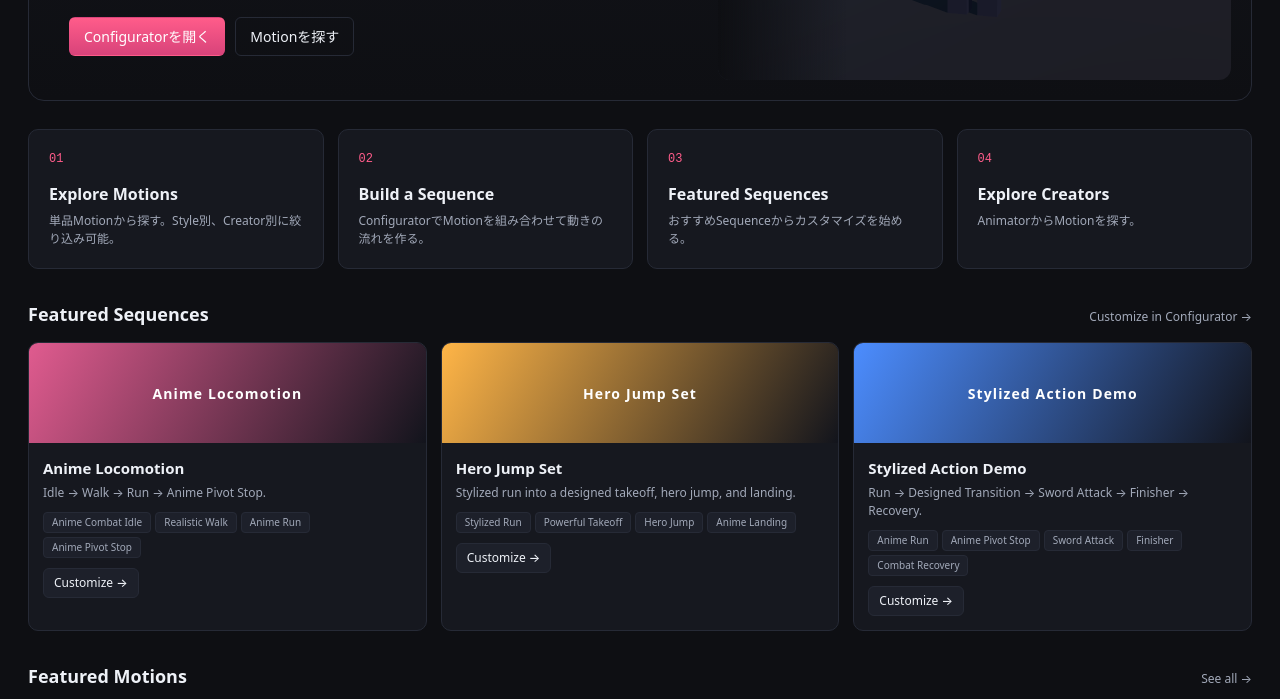
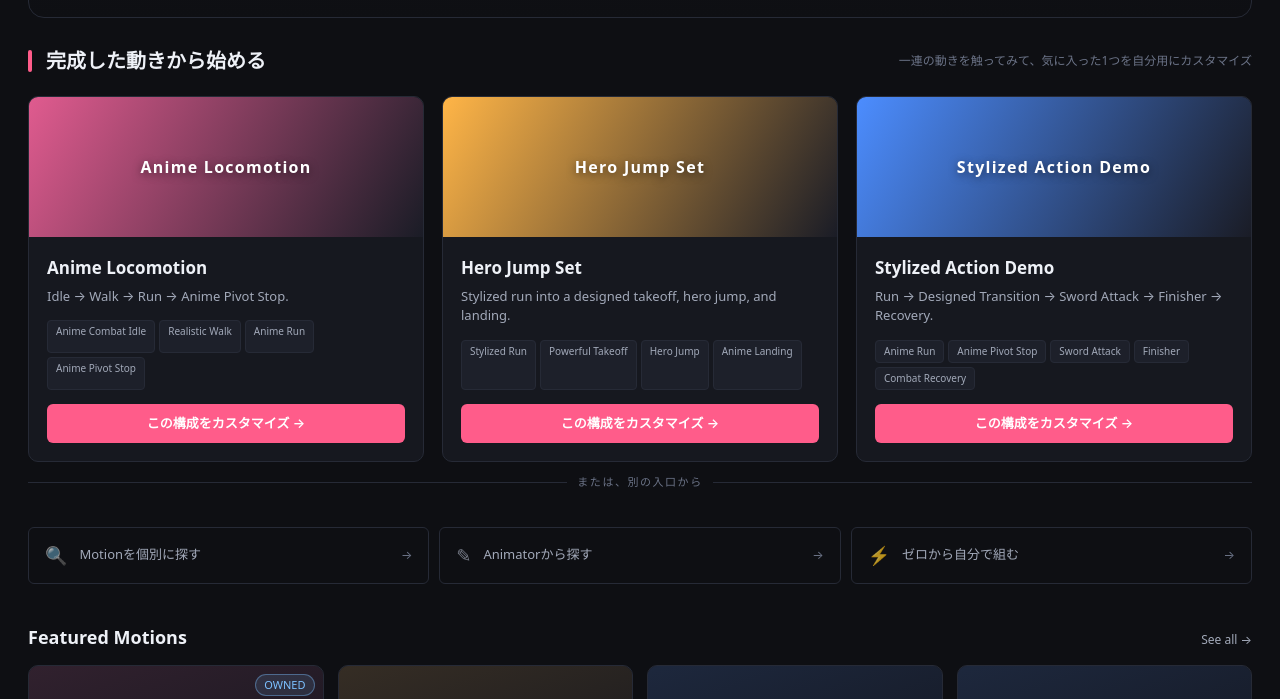
Before and after one commit to ogshaw03/Motion-Marketplace-Motion-Configurator, a website built with Vite: page index.html in a window 1280 px wide. Shown: the part 412-1111 px from the top of the page. Built offline with nearby package versions, Linux system fonts and the light colour scheme; animation ran at ten frames a second.

Commit message:
ux: simplify Top page - main door + small sub doors, less copy
- Hero: shorter headline, one primary CTA that scrolls to the main door
- Main door section: Featured Sequences promoted with large banners
  and prominent "この構成をカスタマイズ →" buttons — the intended
  first-time flow (start from a complete example, then edit)
- Sub doors: Motions / Creators / Configurator moved into a small,
  understated row below Featured Sequences (they are also in the nav
  header, so no need to be loud on the top screen)
- Featured Motions kept as subordinate content lower on the page
- Kills the previous 4-entry card grid that overloaded first-time users

```diff
--- a/src/pages/top.ts
+++ b/src/pages/top.ts
@@ -3,13 +3,6 @@ import { AppHeader } from '../components/header'
 import { MotionCard } from '../components/motion-card'
 import { href } from '../router'
 import { createPreview, type PreviewController } from '../three/preview'
-
-const ENTRIES: [string, string, string, string][] = [
-  ['01', 'Explore Motions', '単品Motionから探す。Style別、Creator別に絞り込み可能。', '/motions'],
-  ['02', 'Build a Sequence', 'ConfiguratorでMotionを組み合わせて動きの流れを作る。', '/configurator'],
-  ['03', 'Featured Sequences', 'おすすめSequenceからカスタマイズを始める。', '/#featured'],
-  ['04', 'Explore Creators', 'AnimatorからMotionを探す。', '/creators'],
-]
 
 export function TopPage(): HTMLElement {
   const featuredMotions = window.DB.motions.slice(0, 8)
@@ -29,50 +22,53 @@ export function TopPage(): HTMLElement {
     ])
   })
 
+  const scrollToFeatured = (e: Event) => {
+    e.preventDefault()
+    const el = document.getElementById('main-door')
+    if (el) el.scrollIntoView({ behavior: 'smooth', block: 'start' })
+  }
+
   const root = h('div', { class: 'app-main' }, [
     AppHeader(),
     h('div', { class: 'page' }, [
+      // Hero: minimal copy, one CTA
       h('div', { class: 'hero' }, [
         previewHost,
-        h('div', { style: 'position: relative; z-index: 2; max-width: 640px;' }, [
+        h('div', { style: 'position: relative; z-index: 2; max-width: 560px;' }, [
           h('div', { class: 'tag' }, ['Animator-Crafted Motion × Motion Configurator']),
           h('h1', {}, [
-            'プロのアニメーターがデザインした動きを、',
+            'プロが作った動きを、',
             h('br', {}, []),
-            'Web上で組み合わせて試して買う。',
+            'Webで組み立てて試す。',
           ]),
           h('p', { class: 'lead' }, [
-            'Run → Designed Transition → Jump → Landing。',
-            'カーコンフィギュレーター型の3D Configuratorで、',
-            '一連のSequenceとして構築・Preview・購入できるMotion Marketplace。',
+            '完成された動きの例から始めて、気に入った1つを自分の作品向けに組み替える。',
           ]),
           h('div', { class: 'cta-row' }, [
-            h('a', { class: 'btn primary', href: href('/configurator') }, ['Configuratorを開く']),
-            h('a', { class: 'btn ghost', href: href('/motions') }, ['Motionを探す']),
+            h('a', {
+              class: 'btn primary',
+              href: '#main-door',
+              onclick: scrollToFeatured,
+            }, ['▶ 完成した動きの例を見る']),
           ]),
         ]),
       ]),
 
-      h('div', { class: 'entry-grid' },
-        ENTRIES.map(([num, title, desc, path]) =>
-          h('a', { class: 'entry-card', href: href(path) }, [
-            h('span', { class: 'num' }, [num]),
-            h('h3', {}, [title]),
-            h('p', {}, [desc]),
-          ]),
-        ),
-      ),
-
-      h('div', { class: 'section-title' }, [
-        h('h2', {}, ['Featured Sequences']),
-        h('a', { class: 'link', href: href('/configurator') }, ['Customize in Configurator →']),
+      // Main door: Featured Sequences
+      h('div', { id: 'main-door' }, []),
+      h('div', { class: 'main-section-title' }, [
+        h('span', { class: 'mark' }, []),
+        h('h2', {}, ['完成した動きから始める']),
+        h('span', { class: 'desc' }, [
+          '一連の動きを触ってみて、気に入った1つを自分用にカスタマイズ',
+        ]),
       ]),
-      h('div', { class: 'featured-grid', id: 'featured' },
+      h('div', { class: 'featured-grid' },
         featuredSeq.map((s) =>
           h('a', { class: 'featured-card', href: href(`/configurator?seq=${s.id}`) }, [
             h('div', {
               class: 'banner',
-              style: `background: linear-gradient(120deg, ${s.thumbColor} 0%, #12141c 100%);`,
+              style: `background: linear-gradient(120deg, ${s.thumbColor} 0%, #1a1c26 100%);`,
             }, [s.name]),
             h('div', { class: 'body' }, [
               h('h3', {}, [s.name]),
@@ -83,12 +79,33 @@ export function TopPage(): HTMLElement {
                   return h('span', { class: 'step-tag' }, [m?.name ?? '?'])
                 }),
               ),
-              h('span', { class: 'btn small' }, ['Customize →']),
+              h('div', { class: 'cta' }, ['この構成をカスタマイズ →']),
             ]),
           ]),
         ),
       ),
 
+      // Sub doors: small
+      h('div', { class: 'mini-section-title' }, ['または、別の入口から']),
+      h('div', { class: 'sub-doors' }, [
+        h('a', { class: 'sub-door', href: href('/motions') }, [
+          h('span', { class: 'icon' }, ['🔍']),
+          h('span', { class: 'txt' }, ['Motionを個別に探す']),
+          h('span', { class: 'arrow' }, ['→']),
+        ]),
+        h('a', { class: 'sub-door', href: href('/creators') }, [
+          h('span', { class: 'icon' }, ['✎']),
+          h('span', { class: 'txt' }, ['Animatorから探す']),
+          h('span', { class: 'arrow' }, ['→']),
+        ]),
+        h('a', { class: 'sub-door', href: href('/configurator') }, [
+          h('span', { class: 'icon' }, ['⚡']),
+          h('span', { class: 'txt' }, ['ゼロから自分で組む']),
+          h('span', { class: 'arrow' }, ['→']),
+        ]),
+      ]),
+
+      // Featured Motions: subordinate
       h('div', { class: 'section-title' }, [
         h('h2', {}, ['Featured Motions']),
         h('a', { class: 'link', href: href('/motions') }, ['See all →']),
--- a/src/styles.css
+++ b/src/styles.css
@@ -1030,7 +1030,7 @@ button:disabled {
 .featured-grid {
   display: grid;
   grid-template-columns: repeat(3, 1fr);
-  gap: 14px;
+  gap: 18px;
 }
 
 .featured-card {
@@ -1039,46 +1039,167 @@ button:disabled {
   border-radius: var(--radius);
   overflow: hidden;
   cursor: pointer;
+  transition: border-color 0.15s, transform 0.15s;
+  display: flex;
+  flex-direction: column;
+}
+
+.featured-card:hover {
+  border-color: var(--accent);
+  transform: translateY(-3px);
 }
 
 .featured-card .banner {
-  height: 100px;
+  height: 140px;
   display: flex;
   align-items: center;
   justify-content: center;
   color: white;
   font-weight: 700;
   letter-spacing: 0.08em;
-  font-size: 14px;
+  font-size: 16px;
+  text-shadow: 0 2px 8px rgba(0, 0, 0, 0.5);
 }
 
 .featured-card .body {
-  padding: 14px;
+  padding: 18px;
+  flex: 1;
+  display: flex;
+  flex-direction: column;
 }
 
 .featured-card h3 {
-  margin: 0 0 4px 0;
-  font-size: 15px;
+  margin: 0 0 6px 0;
+  font-size: 17px;
+  font-weight: 600;
 }
 
 .featured-card p {
   color: var(--text-dim);
-  font-size: 12px;
-  margin: 0 0 10px 0;
+  font-size: 13px;
+  margin: 0 0 14px 0;
+  line-height: 1.5;
 }
 
 .featured-card .step-tags {
   display: flex;
   gap: 4px;
   flex-wrap: wrap;
-  margin-bottom: 10px;
+  margin-bottom: 14px;
+  flex: 1;
 }
 
 .featured-card .step-tag {
   font-size: 10px;
-  padding: 2px 8px;
+  padding: 3px 8px;
   border-radius: 4px;
   background: var(--bg-elev-2);
   color: var(--text-dim);
   border: 1px solid var(--border);
 }
+
+.featured-card .cta {
+  display: flex;
+  align-items: center;
+  justify-content: center;
+  gap: 6px;
+  padding: 10px 14px;
+  border-radius: var(--radius-sm);
+  background: var(--accent);
+  color: white;
+  font-weight: 600;
+  font-size: 13px;
+  margin-top: auto;
+}
+
+.featured-card:hover .cta {
+  background: #ff6d97;
+}
+
+/* Sub doors (Top page secondary entries) */
+.sub-doors {
+  display: grid;
+  grid-template-columns: repeat(3, 1fr);
+  gap: 10px;
+  margin-top: 36px;
+  margin-bottom: 40px;
+}
+
+.sub-door {
+  display: flex;
+  align-items: center;
+  gap: 12px;
+  padding: 14px 16px;
+  background: transparent;
+  border: 1px solid var(--border);
+  border-radius: var(--radius-sm);
+  color: var(--text-dim);
+  transition: border-color 0.15s, color 0.15s, background 0.15s;
+}
+
+.sub-door:hover {
+  border-color: var(--border-strong);
+  color: var(--text);
+  background: var(--bg-elev);
+}
+
+.sub-door .icon {
+  font-size: 18px;
+  opacity: 0.7;
+}
+
+.sub-door .txt {
+  font-size: 13px;
+  flex: 1;
+}
+
+.sub-door .arrow {
+  color: var(--text-mute);
+  font-size: 12px;
+}
+
+/* Section divider with title */
+.main-section-title {
+  display: flex;
+  align-items: center;
+  gap: 14px;
+  margin: 8px 0 20px 0;
+}
+
+.main-section-title .mark {
+  width: 4px;
+  height: 22px;
+  background: var(--accent);
+  border-radius: 2px;
+}
+
+.main-section-title h2 {
+  font-size: 20px;
+  margin: 0;
+  font-weight: 700;
+}
+
+.main-section-title .desc {
+  color: var(--text-mute);
+  font-size: 12px;
+  margin-left: auto;
+}
+
+.mini-section-title {
+  display: flex;
+  align-items: center;
+  gap: 10px;
+  margin: 12px 0 12px 0;
+  color: var(--text-mute);
+  font-size: 11px;
+  letter-spacing: 0.14em;
+  text-transform: uppercase;
+}
+
+.mini-section-title::before,
+.mini-section-title::after {
+  content: '';
+  flex: 1;
+  height: 1px;
+  background: var(--border);
+}
```
